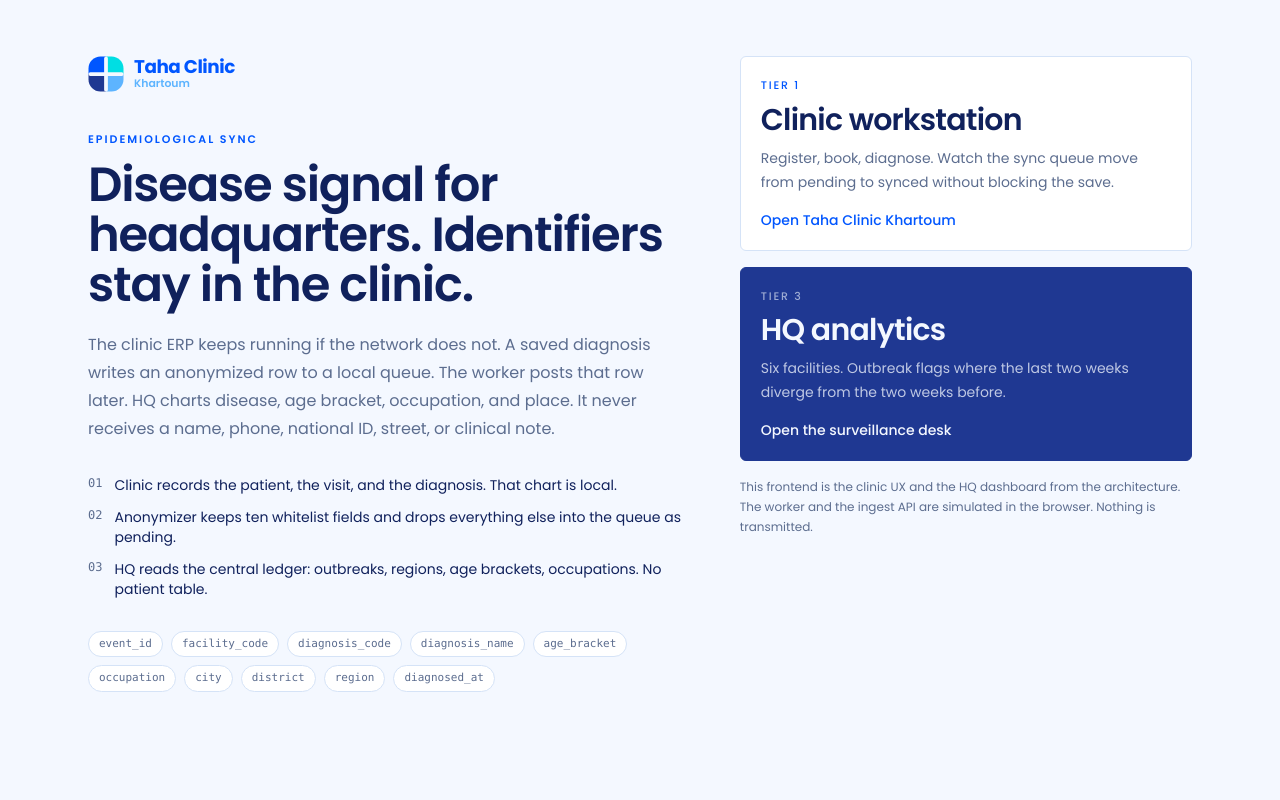
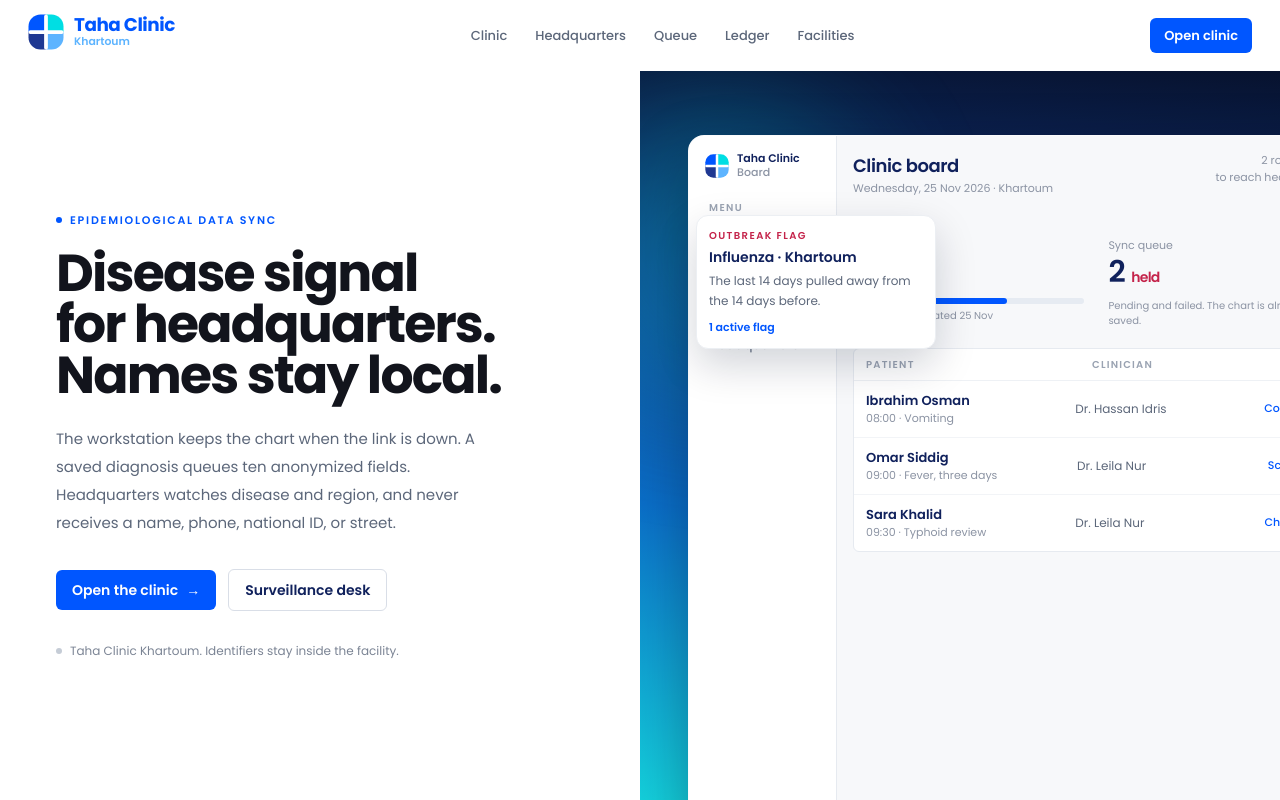
Before and after one commit to Omda-Si/Taha-ERP-epidemiology, a Next.js app in the folder frontend/: page / in a window 1280 px wide. Built offline with nearby package versions, Linux system fonts and the light colour scheme.

Commit message:
Landing page ui updated

```diff
--- a/frontend/src/app/layout.tsx
+++ b/frontend/src/app/layout.tsx
@@ -12,11 +12,11 @@ const poppins = Poppins({
 
 export const metadata: Metadata = {
   title: {
-    default: "Genial",
-    template: "%s · Genial",
+    default: "Taha Clinic",
+    template: "%s · Taha Clinic",
   },
   description:
-    "Genial Clínica Especializada. Clinic workstation and headquarters epidemiology. Patient identifiers stay inside the facility.",
+    "Taha Clinic Khartoum. The clinic workstation keeps patient identifiers local. Headquarters receives anonymized diagnosis events only.",
 };
 
 export default function RootLayout({ children }: LayoutProps<"/">) {
--- a/frontend/src/components/views/home.tsx
+++ b/frontend/src/components/views/home.tsx
@@ -1,67 +1,167 @@
 "use client";
 
 import { Link } from "@/components/link";
-import { Logo } from "@/components/logo";
-import { WHITELIST } from "@/lib/catalog";
+import { Logo, Mark } from "@/components/logo";
+
+const NAV = [
+  { href: "/clinic", label: "Clinic" },
+  { href: "/hq", label: "Headquarters" },
+  { href: "/clinic/sync", label: "Queue" },
+  { href: "/hq/events", label: "Ledger" },
+  { href: "/hq/facilities", label: "Facilities" },
+];
+
+const BOARD = [
+  { id: "apt_ibrahim_today", name: "Ibrahim Osman", doctor: "Dr. Hassan Idris", reason: "Vomiting", when: "08:00", state: "Completed" },
+  { id: "apt_omar_today", name: "Omar Siddig", doctor: "Dr. Leila Nur", reason: "Fever, three days", when: "09:00", state: "Scheduled" },
+  { id: "apt_sara_today", name: "Sara Khalid", doctor: "Dr. Leila Nur", reason: "Typhoid review", when: "09:30", state: "Checked in" },
+];
 
 export function HomeView() {
   return (
-    <main className="min-h-screen bg-paper">
-      <div className="mx-auto grid max-w-6xl gap-10 px-6 py-8 md:grid-cols-[1.15fr_0.85fr] md:py-14">
-        <div>
-          <Logo />
-          <p className="mt-8 text-[11px] font-semibold uppercase tracking-[0.18em] text-clinic">Epidemiological sync</p>
-          <h1 className="mt-3 max-w-xl text-5xl font-semibold leading-[1.05] tracking-tight">
-            Disease signal for headquarters. Identifiers stay in the clinic.
-          </h1>
-          <p className="mt-5 max-w-xl text-base leading-7 text-muted">
-            The clinic ERP keeps running if the network does not. A saved diagnosis writes an anonymized row to a local
-            queue. The worker posts that row later. HQ charts disease, age bracket, occupation, and place. It never
-            receives a name, phone, national ID, street, or clinical note.
-          </p>
-          <ol className="mt-8 space-y-3 text-sm">
-            <li className="grid grid-cols-[auto_1fr] gap-3">
-              <span className="font-mono text-xs text-muted">01</span>
-              <span>Clinic records the patient, the visit, and the diagnosis. That chart is local.</span>
-            </li>
-            <li className="grid grid-cols-[auto_1fr] gap-3">
-              <span className="font-mono text-xs text-muted">02</span>
-              <span>Anonymizer keeps ten whitelist fields and drops everything else into the queue as pending.</span>
-            </li>
-            <li className="grid grid-cols-[auto_1fr] gap-3">
-              <span className="font-mono text-xs text-muted">03</span>
-              <span>HQ reads the central ledger: outbreaks, regions, age brackets, occupations. No patient table.</span>
-            </li>
-          </ol>
-          <div className="mt-8 flex flex-wrap gap-2">
-            {WHITELIST.map((key) => (
-              <span key={key} className="rounded-full border border-line bg-card px-2.5 py-1 font-mono text-[11px] text-muted">
-                {key}
-              </span>
+    <main className="fixed inset-0 flex flex-col overflow-hidden bg-white">
+      <div className="flex h-full min-h-0 flex-col">
+        <header className="flex items-center justify-between gap-4 px-5 py-3.5 sm:px-7">
+          <Link href="/" className="shrink-0">
+            <Logo />
+          </Link>
+          <nav className="hidden items-center gap-7 text-[13px] font-medium text-[#5c677a] lg:flex">
+            {NAV.map((item) => (
+              <Link key={item.href} href={item.href} className="hover:text-ink">
+                {item.label}
+              </Link>
             ))}
+          </nav>
+          <div className="flex items-center gap-4">
+            <Link href="/hq" className="text-[13px] font-medium text-ink lg:hidden">
+              Headquarters
+            </Link>
+            <Link href="/clinic" className="rounded-md bg-clinic px-3.5 py-2 text-[13px] font-semibold text-white hover:bg-clinic-deep">
+              Open clinic
+            </Link>
           </div>
-        </div>
-        <div className="flex flex-col gap-4">
-          <Link href="/clinic" className="group rounded-md border border-line bg-card p-5 transition hover:border-clinic">
-            <p className="text-[11px] font-medium uppercase tracking-[0.16em] text-clinic">Tier 1</p>
-            <h2 className="mt-2 text-3xl font-semibold tracking-tight">Clinic workstation</h2>
-            <p className="mt-2 text-sm leading-6 text-muted">
-              Register, book, diagnose. Watch the sync queue move from pending to synced without blocking the save.
+        </header>
+
+        <div className="grid min-h-0 flex-1 grid-rows-[minmax(0,1.05fr)_minmax(0,0.95fr)] lg:grid-cols-2 lg:grid-rows-1">
+          <section className="flex min-h-0 flex-col justify-center overflow-hidden px-6 py-6 sm:px-10 lg:px-14">
+            <p className="flex items-center gap-2 text-[11px] font-semibold uppercase tracking-[0.16em] text-clinic">
+              <span className="h-1.5 w-1.5 rounded-full bg-clinic" />
+              Epidemiological data sync
             </p>
-            <p className="mt-4 text-sm font-medium text-clinic group-hover:underline">Open Taha Clinic Khartoum</p>
-          </Link>
-          <Link href="/hq" className="group rounded-md border border-navy bg-navy p-5 text-paper transition hover:bg-navy/90">
-            <p className="text-[11px] font-medium uppercase tracking-[0.16em] text-paper/60">Tier 3</p>
-            <h2 className="mt-2 text-3xl font-semibold tracking-tight">HQ analytics</h2>
-            <p className="mt-2 text-sm leading-6 text-paper/75">
-              Six facilities. Outbreak flags where the last two weeks diverge from the two weeks before.
+            <h1 className="mt-5 text-[2.55rem] font-bold leading-[0.98] tracking-[-0.035em] text-[#12141c] sm:text-[3.25rem]">
+              <span className="block">Disease signal</span>
+              <span className="block">for headquarters.</span>
+              <span className="block">Names stay local.</span>
+            </h1>
+            <p className="mt-6 max-w-md text-[15px] leading-7 text-[#5c677a]">
+              The workstation keeps the chart when the link is down. A saved diagnosis queues ten anonymized fields.
+              Headquarters watches disease and region, and never receives a name, phone, national ID, or street.
             </p>
-            <p className="mt-4 text-sm font-medium group-hover:underline">Open the surveillance desk</p>
-          </Link>
-          <p className="text-xs leading-5 text-muted">
-            This frontend is the clinic UX and the HQ dashboard from the architecture. The worker and the ingest API are
-            simulated in the browser. Nothing is transmitted.
-          </p>
+            <div className="mt-8 flex flex-wrap items-center gap-3">
+              <Link
+                href="/clinic"
+                className="inline-flex items-center gap-2 rounded-md bg-clinic px-4 py-2.5 text-sm font-semibold text-white hover:bg-clinic-deep"
+              >
+                Open the clinic
+                <span aria-hidden="true">→</span>
+              </Link>
+              <Link
+                href="/hq"
+                className="inline-flex items-center rounded-md border border-[#d9dee7] bg-white px-4 py-2.5 text-sm font-semibold text-ink hover:bg-[#f6f8fb]"
+              >
+                Surveillance desk
+              </Link>
+            </div>
+            <p className="mt-8 flex items-center gap-2 text-xs text-[#7b8494]">
+              <span className="h-1.5 w-1.5 rounded-full bg-[#c5ccd6]" />
+              Taha Clinic Khartoum. Identifiers stay inside the facility.
+            </p>
+          </section>
+
+          <section className="relative min-h-0 overflow-hidden bg-[linear-gradient(185deg,#07122e_0%,#123a86_34%,#0b6ec8_62%,#14d0dc_100%)]">
+            <div className="absolute -left-16 top-10 h-72 w-72 rounded-full bg-cyan/30 blur-3xl" />
+            <div className="absolute bottom-0 right-0 h-80 w-80 rounded-full bg-sky/25 blur-3xl" />
+            <div className="absolute top-16 right-[-12%] bottom-[-18%] left-8 overflow-hidden rounded-tl-2xl border border-white/50 bg-[#f7f8fa] shadow-[0_24px_60px_rgba(4,12,32,0.35)] sm:left-12">
+              <div className="flex h-full">
+                <aside className="hidden w-[148px] shrink-0 border-r border-[#e6eaf0] bg-white px-3 py-4 sm:block">
+                  <span className="flex items-center gap-2 px-1">
+                    <Mark className="h-6 w-6" />
+                    <span className="text-[11px] font-semibold leading-tight text-ink">
+                      Taha Clinic
+                      <span className="block font-medium text-[#8b93a3]">Board</span>
+                    </span>
+                  </span>
+                  <p className="mt-5 px-2 text-[10px] font-semibold uppercase tracking-[0.14em] text-[#9aa3b2]">Menu</p>
+                  <ul className="mt-2 space-y-1 text-[13px]">
+                    <li className="flex items-center justify-between rounded-md bg-[#f3f5f8] px-2 py-1.5 font-medium text-ink">
+                      Board
+                    </li>
+                    <li className="flex items-center justify-between px-2 py-1.5 text-[#5c677a]">
+                      Patients
+                    </li>
+                    <li className="flex items-center justify-between px-2 py-1.5 text-[#5c677a]">
+                      Queue
+                      <span className="rounded-full bg-clay px-1.5 text-[10px] font-semibold text-white">2</span>
+                    </li>
+                    <li className="px-2 py-1.5 text-[#5c677a]">Headquarters</li>
+                  </ul>
+                </aside>
+                <div className="min-w-0 flex-1 px-4 py-4">
+                  <div className="flex items-start justify-between gap-3">
+                    <div>
+                      <h2 className="text-lg font-semibold tracking-tight text-ink">Clinic board</h2>
+                      <p className="text-[11px] text-[#8b93a3]">Wednesday, 25 Nov 2026 · Khartoum</p>
+                    </div>
+                    <p className="hidden text-right text-[11px] text-[#8b93a3] sm:block">
+                      2 rows waiting
+                      <span className="block">to reach headquarters</span>
+                    </p>
+                  </div>
+                  <p className="mt-4 text-[11px] font-medium text-[#8b93a3]">Today</p>
+                  <div className="mt-2 grid grid-cols-2 gap-6">
+                    <div>
+                      <p className="text-[11px] text-[#8b93a3]">On the board</p>
+                      <p className="text-3xl font-semibold tracking-tight text-ink">3</p>
+                      <div className="mt-2 h-1.5 overflow-hidden rounded-full bg-[#e6ebf2]">
+                        <div className="h-full w-2/3 rounded-full bg-clinic" />
+                      </div>
+                      <p className="mt-1 text-[10px] text-[#8b93a3]">Appointments dated 25 Nov</p>
+                    </div>
+                    <div>
+                      <p className="text-[11px] text-[#8b93a3]">Sync queue</p>
+                      <p className="text-3xl font-semibold tracking-tight text-ink">
+                        2 <span className="text-sm font-semibold text-clay">held</span>
+                      </p>
+                      <p className="mt-2 text-[10px] text-[#8b93a3]">Pending and failed. The chart is already saved.</p>
+                    </div>
+                  </div>
+                  <div className="mt-5 overflow-hidden rounded-md border border-[#e6eaf0] bg-white">
+                    <div className="grid grid-cols-[1fr_0.9fr_auto] gap-2 border-b border-[#eef1f5] px-3 py-2 text-[10px] font-semibold uppercase tracking-[0.12em] text-[#9aa3b2]">
+                      <span>Patient</span>
+                      <span>Clinician</span>
+                      <span>Visit</span>
+                    </div>
+                    {BOARD.map((row) => (
+                      <div key={row.id} className="grid grid-cols-[1fr_0.9fr_auto] items-center gap-2 border-b border-[#f2f4f7] px-3 py-2.5 last:border-0">
+                        <span className="min-w-0">
+                          <span className="block truncate text-[13px] font-semibold text-ink">{row.name}</span>
+                          <span className="block truncate text-[11px] text-[#8b93a3]">{row.when} · {row.reason}</span>
+                        </span>
+                        <span className="truncate text-[12px] text-[#5c677a]">{row.doctor}</span>
+                        <span className="text-[11px] font-medium text-clinic">{row.state}</span>
+                      </div>
+                    ))}
+                  </div>
+                </div>
+              </div>
+            </div>
+            <div className="absolute top-28 left-3 z-10 w-[240px] rounded-xl border border-[#eceff3] bg-white p-3 shadow-[0_16px_40px_rgba(7,18,46,0.18)] sm:top-36 sm:left-14">
+              <p className="text-[10px] font-semibold uppercase tracking-[0.14em] text-clay">Outbreak flag</p>
+              <p className="mt-1 text-sm font-semibold leading-5 text-ink">Influenza · Khartoum</p>
+              <p className="mt-1 text-[12px] leading-5 text-[#5c677a]">The last 14 days pulled away from the 14 days before.</p>
+              <p className="mt-2 text-[11px] font-semibold text-clinic">1 active flag</p>
+            </div>
+          </section>
         </div>
       </div>
     </main>
```
